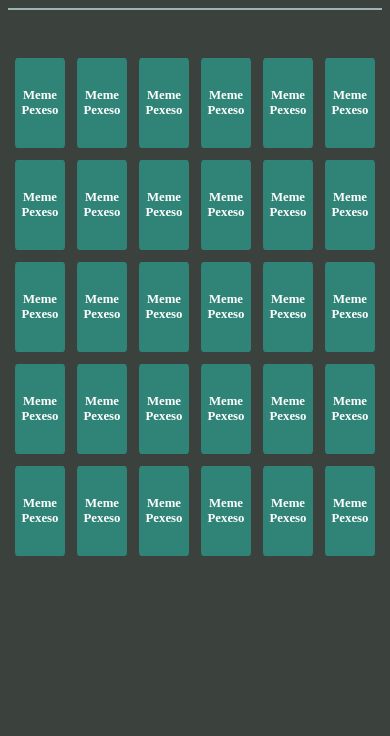
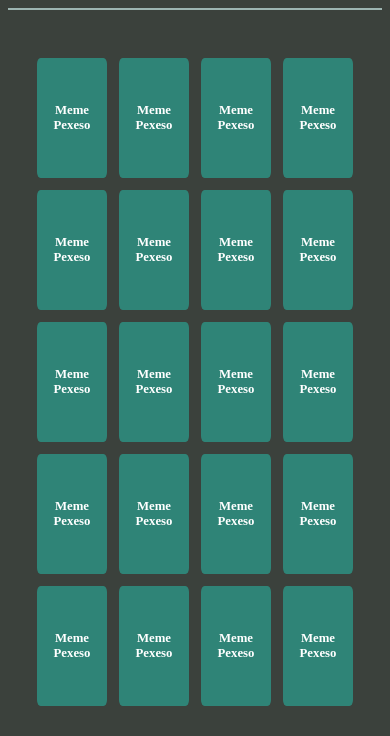
Before and after one commit to proky24/MemePexeso, a plain HTML site: page hard.html in a window 390 px wide. Shown: the part 108-844 px from the top of the page. Drawn offline with Linux system fonts and the light colour scheme.

Commit message:
made it easier + prettier

```diff
--- a/hard.html
+++ b/hard.html
@@ -4,7 +4,7 @@
 <head>
     <meta charset="UTF-8">
     <meta name="viewport" content="width=device-width, initial-scale=1.0">
-    <title>HARDCORE</title>
+    <title>HARD</title>
     <link rel="stylesheet" href="/resources/css/hard.css">
     <link rel="stylesheet" href="/resources/css/responzive.css">
 </head>
--- a/resources/css/easy.css
+++ b/resources/css/easy.css
@@ -10,8 +10,8 @@
 }
 
 .card{
-    width: 120px;
-    height: 170px;
+    width: 150px;
+    height: 200px;
     perspective: 1000px;
     background-color: transparent;
     cursor: pointer;
@@ -68,8 +68,8 @@
     max-width: 200px;
     max-height: 200px;
     min-height: 200px;*/
-    width: 120px;
-    height: 170px;
+    width: 150px;
+    height: 200px;
     border-radius: 5%;
 }
 
@@ -89,6 +89,11 @@
     animation: shakeThatAss 0.5s forwards;
 }
 
+.shakeNervously{
+    animation: shakeNervously 0.2s infinite;
+}
+
+
 @keyframes shakeThatAss{
     0%{
         transform: translateX(0);
@@ -106,3 +111,21 @@
         transform: translateX(0);
     }
 }
+
+@keyframes shakeNervously{
+    0%{
+        transform: translateX(0);
+    }
+    25%{
+        transform: translateX(-5px);
+    }
+    50%{
+        transform: translateX(5px);
+    }
+    75%{
+        transform: translateX(-5px);
+    }
+    100%{
+        transform: translateX(0);
+    }
+}
--- a/resources/css/hard.css
+++ b/resources/css/hard.css
@@ -1,17 +1,17 @@
 #containerPexeso{
-    padding: 12px;
+    padding: 14px;
     display: flex;
     position: relative;
     flex-wrap: wrap;
     align-items: center;
     justify-content: center;
-    gap: 24px;
+    gap: 16px;
     margin-top: 5vh;
 }
 
 .card{
-    width: 120px;
-    height: 170px;
+    width: 130px;
+    height: 180px;
     perspective: 1000px;
     background-color: transparent;
     cursor: pointer;
@@ -68,8 +68,8 @@
     max-width: 200px;
     max-height: 200px;
     min-height: 200px;*/
-    width: 120px;
-    height: 170px;
+    width: 130px;
+    height: 180px;
     border-radius: 5%;
 }
 
--- a/resources/css/responzive.css
+++ b/resources/css/responzive.css
@@ -25,13 +25,13 @@
         margin-bottom: 12px;
     }
     .card{
-        width: 50px;
-        height: 90px;
+        width: 70px;
+        height: 120px;
     }
 
     .meme{
-        width: 50px;
-        height: 90px;
+        width: 70px;
+        height: 120px;
     }
 
     .cardFront h3{
--- a/resources/js/hard.js
+++ b/resources/js/hard.js
@@ -1,6 +1,7 @@
 let pexesoArray = [];
 let beforeArray = [];
 let livesArray = [];
+let usedIndices = new Set();
 
 for(let i = 1; i <= 2; i++) {
     livesArray.push({
@@ -9,7 +10,7 @@ for(let i = 1; i <= 2; i++) {
 }
 
 const livesContainer = document.getElementById('lives');
-for(let i = 0; i < 1; i++){
+for(let i = 0; i < 5; i++){
     const img = document.createElement('img');
     img.classList.add('live');
     img.setAttribute('src', livesArray[0].img);
@@ -17,10 +18,21 @@ for(let i = 0; i < 1; i++){
     livesContainer.appendChild(img);
 }
 
-for(let i = 1; i <= 15; i++) {
+/*for(let i = 1; i <= 12; i++) {
     beforeArray.push({
-        img: '/resources/imgs/' + i + '.jpg'
+        img: '/resources/imgs/' + rnd + '.jpg'
     });
+}*/
+
+while(beforeArray.length < 10) {
+    let rnd = Math.floor(Math.random() * 15) + 1;
+
+    if(!usedIndices.has(rnd)){
+        beforeArray.push({
+            img: '/resources/imgs/' + rnd + '.jpg'
+        });
+    }
+    usedIndices.add(rnd);
 }
 
 
@@ -45,7 +57,7 @@ shuffle(pexesoArray);
     beforeArray.splice(rnd, 1);
 }*/
 
-let count = 1;
+let count = 5;
 let id = 1;
 let guessedId1 = '';
 let guessedId2 = '';
@@ -96,7 +108,7 @@ document.addEventListener('DOMContentLoaded', () => {
                                 foundedCards.push(guessedId2);
                                 guessedId1 = '';
                                 guessedId2 = '';
-                                if(foundedCards.length === 30){
+                                if(foundedCards.length === 20){
                                     alert('You won');
                                     location.reload();
                                 }
@@ -115,11 +127,10 @@ document.addEventListener('DOMContentLoaded', () => {
                                 if(count != 0){
                                     let minusLive = livesContainer.querySelector(`:nth-child(${count})`);
                                     minusLive.removeAttribute('src');
-                                    minusLive.setAttribute('src', '/resources/ImgsLives/3.png');
+                                    minusLive.setAttribute('src', '/resources/ImgsLives/2.png');
                                     livesContainer.classList.add('shake');
                                     setTimeout(() => {
                                         livesContainer.classList.remove('shake');
-                                        livesContainer.classList.add('shakeNervously');
                                     }, 500);
                                 } else {
                                     setTimeout(() => {
--- a/resources/js/script.js
+++ b/resources/js/script.js
@@ -11,7 +11,9 @@ document.addEventListener('DOMContentLoaded', function() {
 
 
         button[0].innerText = 'Easy';
-        button[1].innerText = 'HARDCORE';
+        button[1].innerText = 'HARD';
+        button[1].style.color = 'red';
+        button[1].style.marginTop = '10px';
 
         setTimeout(() => {
             button.forEach((btn, index) => {
```
Also changed, not shown: resources/js/easy.js (+19 -3 lines).
